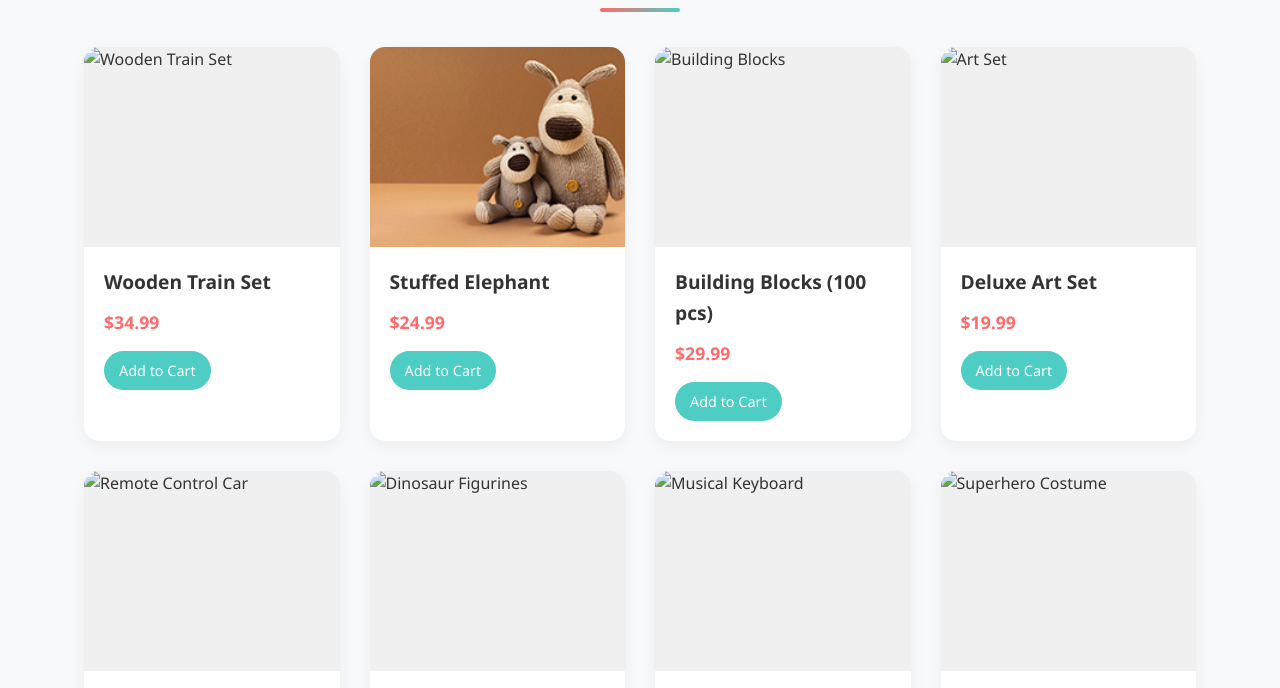
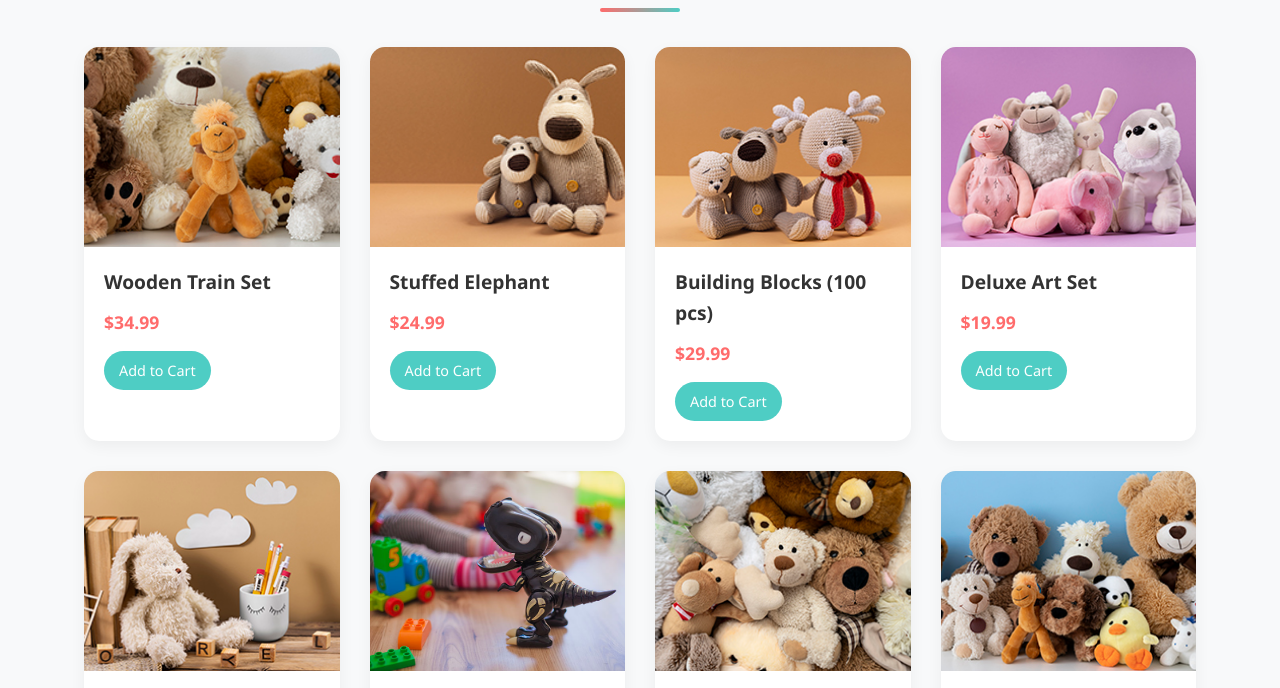
Before and after one commit to sandaru450/Week-5, a plain HTML site: page index.html in a window 1280 px wide. Shown: the part 702-1390 px from the top of the page. Drawn offline with Linux system fonts and the light colour scheme; files whose address does not match are found by name.

Commit message:
Update index.html
new update name

```diff
--- a/index.html
+++ b/index.html
@@ -12,7 +12,7 @@
     <header>
         <div class="container">
             <nav>
-                <div class="logo">Toy<span>Land</span></div>
+                <div class="logo">Super<span>Toy</span></div>
                 <ul class="nav-links">
                     <li><a href="#">Home</a></li>
                     <li><a href="#">Products</a></li>
@@ -40,7 +40,7 @@
                 <!-- Toy 1 -->
                 <div class="product-card">
                     <div class="product-img">
-                        <img src="Toy 01.jpg" alt="Wooden Train Set">
+                        <img src="img/Toy 01.jpg" alt="Wooden Train Set">
                     </div>
                     <div class="product-info">
                         <h3 class="product-name">Wooden Train Set</h3>
@@ -64,7 +64,7 @@
                 <!-- Toy 3 -->
                 <div class="product-card">
                     <div class="product-img">
-                        <img src="toy 3.jpg" alt="Building Blocks">
+                        <img src="img/toy 3.jpg" alt="Building Blocks">
                     </div>
                     <div class="product-info">
                         <h3 class="product-name">Building Blocks (100 pcs)</h3>
@@ -76,7 +76,7 @@
                 <!-- Toy 4 -->
                 <div class="product-card">
                     <div class="product-img">
-                        <img src="toy 4.jpg" alt="Art Set">
+                        <img src="img/toy 4.jpg" alt="Art Set">
                     </div>
                     <div class="product-info">
                         <h3 class="product-name">Deluxe Art Set</h3>
@@ -88,7 +88,7 @@
                 <!-- Toy 5 -->
                 <div class="product-card">
                     <div class="product-img">
-                        <img src="/api/placeholder/350/200" alt="Remote Control Car">
+                        <img src="img/toy 5.jpg" alt="Remote Control Car">
                     </div>
                     <div class="product-info">
                         <h3 class="product-name">Remote Control Car</h3>
@@ -100,7 +100,7 @@
                 <!-- Toy 6 -->
                 <div class="product-card">
                     <div class="product-img">
-                        <img src="/api/placeholder/350/200" alt="Dinosaur Figurines">
+                        <img src="img/toy 6.jpg" alt="Dinosaur Figurines">
                     </div>
                     <div class="product-info">
                         <h3 class="product-name">Dinosaur Figurines Set</h3>
@@ -112,7 +112,7 @@
                 <!-- Toy 7 -->
                 <div class="product-card">
                     <div class="product-img">
-                        <img src="/api/placeholder/350/200" alt="Musical Keyboard">
+                        <img src="img/toy 7.jpg" alt="Musical Keyboard">
                     </div>
                     <div class="product-info">
                         <h3 class="product-name">Kids Musical Keyboard</h3>
@@ -124,7 +124,7 @@
                 <!-- Toy 8 -->
                 <div class="product-card">
                     <div class="product-img">
-                        <img src="/api/placeholder/350/200" alt="Superhero Costume">
+                        <img src="img/toy 8.jpg" alt="Superhero Costume">
                     </div>
                     <div class="product-info">
                         <h3 class="product-name">Superhero Costume</h3>
```
